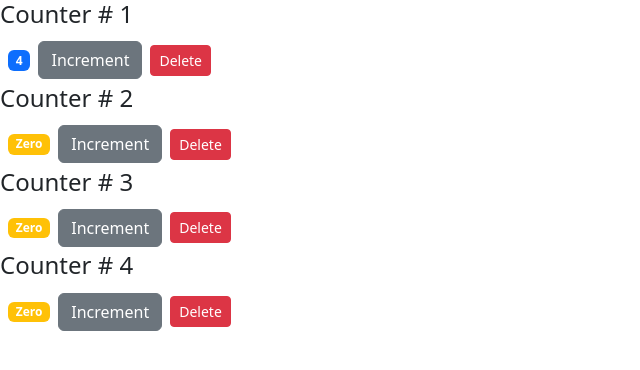
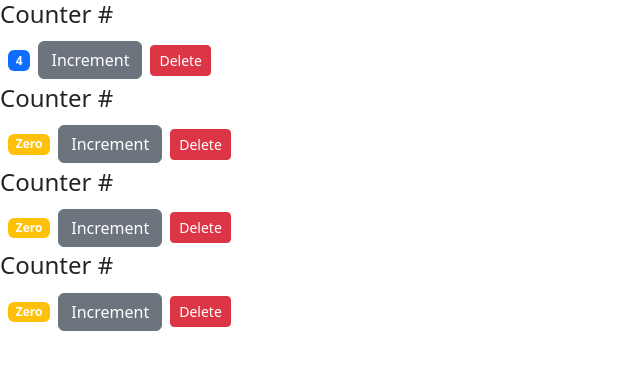
Before and after one commit to zebasp/reactsimpleshoppingcart, a React (Create React App) app: page / in a window 1280 px wide. Shown: the top 370 px of the page, without its empty margins (0-640 px from the left). Built offline with nearby package versions, Linux system fonts and the light colour scheme.

Commit message:
15 updating state - counter filter and passing counter prop

```diff
--- a/src/components/counter.jsx
+++ b/src/components/counter.jsx
@@ -2,7 +2,7 @@
 
 class Counter extends Component {
   state = {
-    value: this.props.value,
+    value: this.props.counter.value,
   };
 
   handleIncrement = () => {
@@ -10,8 +10,6 @@
   };
 
   render() {
-    console.log("props:", this.props);
-
     return (
       <React.Fragment>
         <h4>Counter # {this.props.id}</h4>
@@ -23,7 +21,7 @@
           Increment
         </button>
         <button
-          onClick={this.props.onDelete}
+          onClick={() => this.props.onDelete(this.props.counter.id)}
           className="btn btn-danger btn-sm m-2"
         >
           Delete
--- a/src/components/counters.jsx
+++ b/src/components/counters.jsx
@@ -11,16 +11,20 @@
     ],
   };
 
-  handleDelete = () => {
-    console.log('Event Handler Called');
-
+  handleDelete = (counterId) => {
+    const counters = this.state.counters.filter((c) => c.id !== counterId);
+    this.setState({ counters: counters });
   };
 
   render() {
     return (
       <React.Fragment>
         {this.state.counters.map((counter) => (
-          <Counter key={counter.id} onDelete={this.handleDelete} value={counter.value} id={counter.id} />
+          <Counter
+            key={counter.id}
+            onDelete={this.handleDelete}
+            counter={counter}
+          />
         ))}
       </React.Fragment>
     );
```
